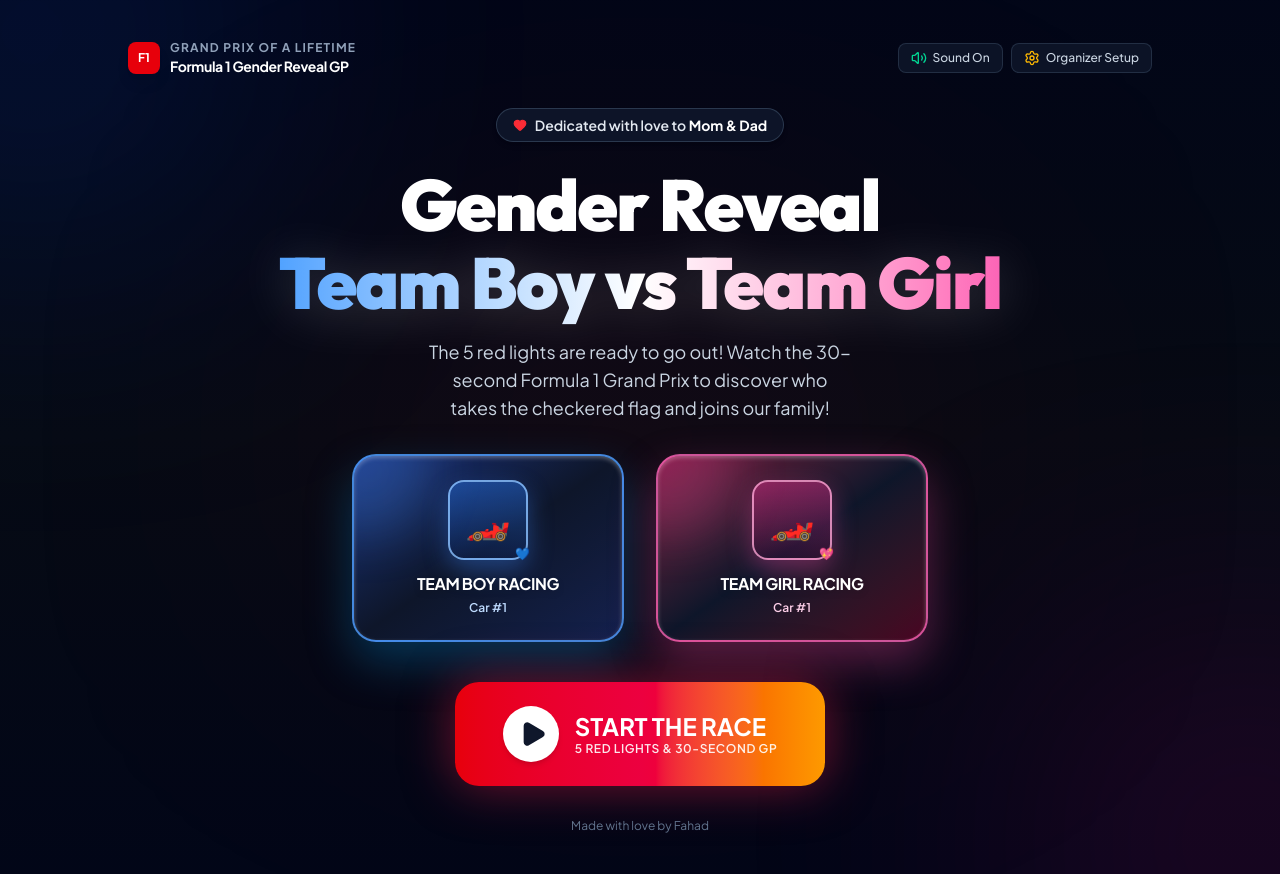
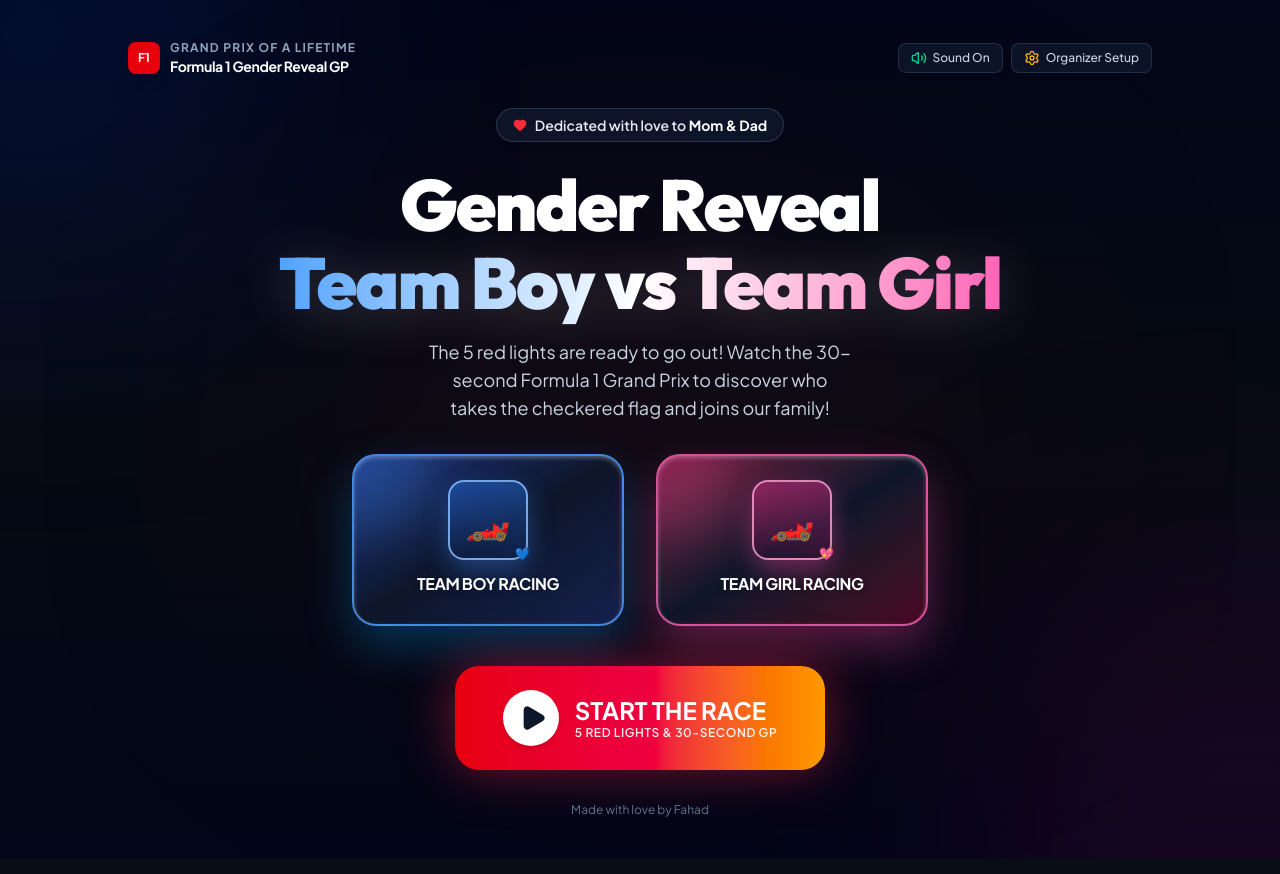
Before and after one commit to fadx10/F1-Gender-Reveal, a React (Vite) app: page / in a window 1280 px wide. Built offline with nearby package versions, Linux system fonts and the light colour scheme.

Commit message:
Remove car numbers from team cards

```diff
--- a/src/components/IntroScreen.tsx
+++ b/src/components/IntroScreen.tsx
@@ -101,7 +101,7 @@ export const IntroScreen: React.FC<IntroScreenProps> = ({
               TEAM BOY RACING
             </div>
             <div className="text-[11px] sm:text-xs font-semibold text-blue-200 mt-1">
-              Car #1
+
             </div>
 
           </div>
@@ -120,7 +120,7 @@ export const IntroScreen: React.FC<IntroScreenProps> = ({
               TEAM GIRL RACING
             </div>
             <div className="text-[11px] sm:text-xs font-semibold text-pink-200 mt-1">
-              Car #1
+
             </div>
 
           </div>
```
